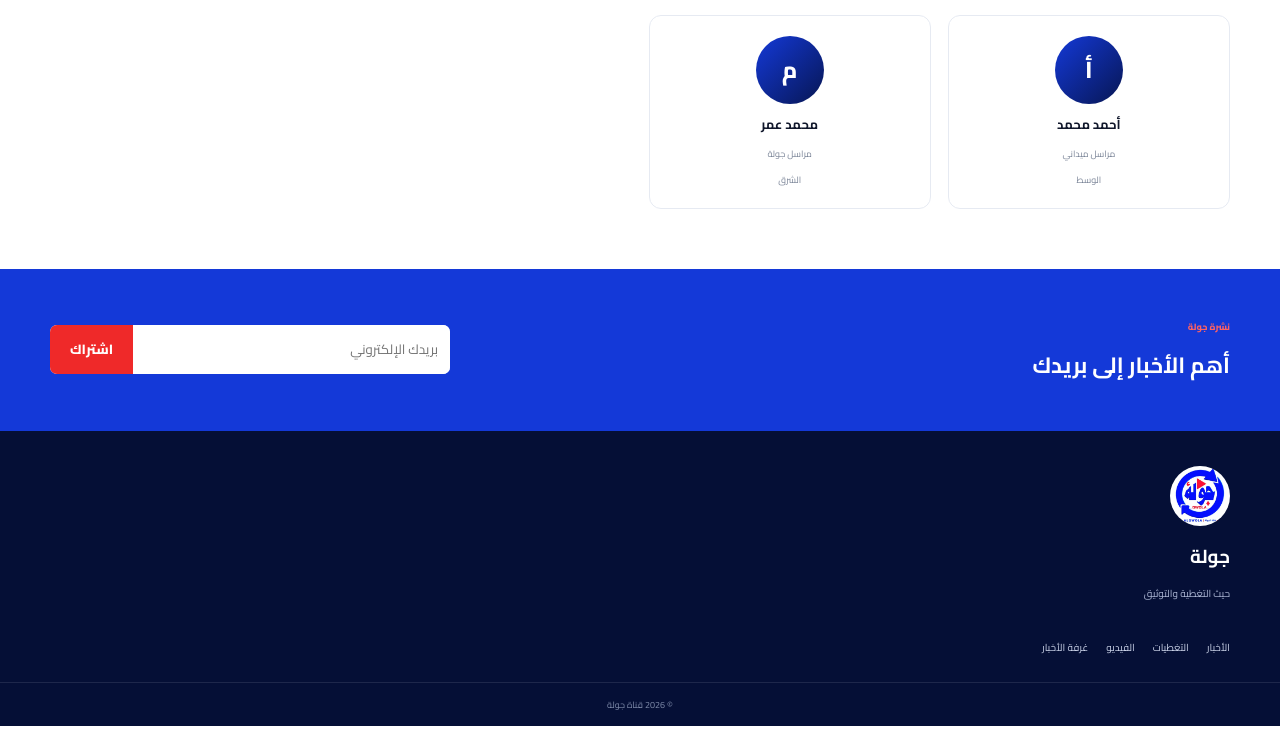
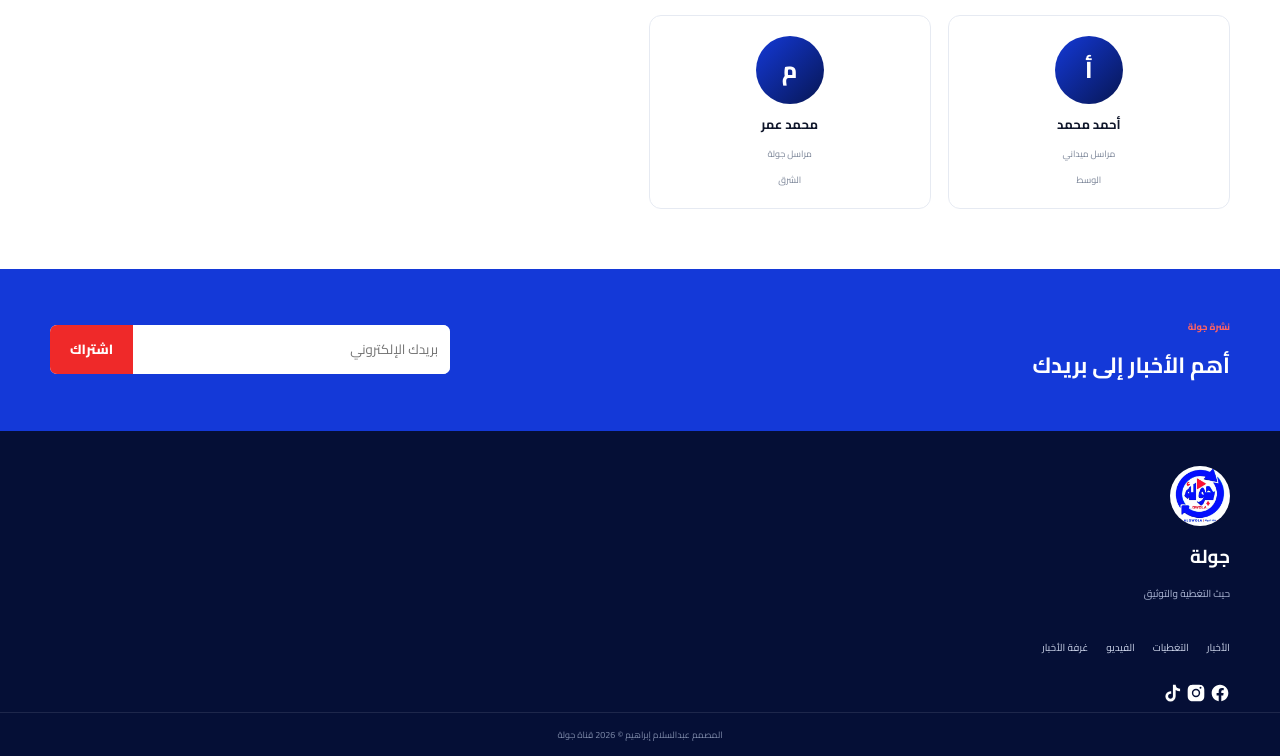
Before and after one commit to abdalslamderhim/gowlanow, a website: page index.html in a window 1280 px wide. Shown: the part 3354-4110 px from the top of the page. Before the commit the page ends 4080 px from the top, so only its background shows below. Drawn offline with Linux system fonts and the light colour scheme; no server answers.

Commit message:
Add social media links to footer

```diff
--- a/index.html
+++ b/index.html
@@ -30,7 +30,11 @@
 <section class="section" id="reporters"><div class="wrap"><div class="sect-head"><div><small>شبكة الميدان</small><h2>مراسلو جولة</h2></div></div><div class="people" id="reportersGrid"></div></div></section>
 <section class="newsletter"><div class="wrap"><div><small>نشرة جولة</small><h2>أهم الأخبار إلى بريدك</h2></div><form name="newsletter" method="POST" data-netlify="true"><input type="hidden" name="form-name" value="newsletter"><input name="email" type="email" placeholder="بريدك الإلكتروني" required><button>اشتراك</button></form></div></section>
 </main>
-<footer><div class="wrap"><img src="assets/logo.jpg"><h3>جولة</h3><p>حيث التغطية والتوثيق</p><div class="links"><a href="#latest">الأخبار</a><a href="#coverage">التغطيات</a><a href="#videos">الفيديو</a><a href="/admin.html">غرفة الأخبار</a></div></div><div class="copy">© 2026 قناة جولة</div></footer>
+<footer><div class="wrap"><img src="assets/logo.jpg"><h3>جولة</h3><p>حيث التغطية والتوثيق</p><div class="links"><a href="#latest">الأخبار</a><a href="#coverage">التغطيات</a><a href="#videos">الفيديو</a><a href="/admin.html">غرفة الأخبار</a></div><div class="social-links">
+<a href="https://www.facebook.com/gwola1" target="_blank" rel="noopener" aria-label="فيسبوك" class="social-icon fb"><svg viewBox="0 0 24 24" width="20" height="20" fill="currentColor"><path d="M22 12c0-5.523-4.477-10-10-10S2 6.477 2 12c0 4.991 3.657 9.128 8.438 9.878v-6.987h-2.54V12h2.54V9.797c0-2.506 1.492-3.89 3.777-3.89 1.094 0 2.238.195 2.238.195v2.462h-1.26c-1.243 0-1.63.771-1.63 1.562V12h2.773l-.443 2.891h-2.33v6.987C18.343 21.128 22 16.991 22 12z"/></svg></a>
+<a href="https://www.instagram.com/gowla_1" target="_blank" rel="noopener" aria-label="انستغرام" class="social-icon ig"><svg viewBox="0 0 24 24" width="20" height="20" fill="currentColor"><path d="M12 2c2.717 0 3.056.01 4.122.06 1.065.05 1.79.217 2.428.465.66.256 1.216.6 1.772 1.153a4.9 4.9 0 0 1 1.153 1.772c.247.637.415 1.363.465 2.428.05 1.066.06 1.405.06 4.122 0 2.717-.01 3.056-.06 4.122-.05 1.065-.218 1.79-.465 2.428a4.9 4.9 0 0 1-1.153 1.772 4.9 4.9 0 0 1-1.772 1.153c-.637.247-1.363.415-2.428.465-1.066.05-1.405.06-4.122.06-2.717 0-3.056-.01-4.122-.06-1.065-.05-1.79-.218-2.428-.465a4.9 4.9 0 0 1-1.772-1.153 4.9 4.9 0 0 1-1.153-1.772c-.247-.637-.415-1.363-.465-2.428C2.01 15.056 2 14.717 2 12c0-2.717.01-3.056.06-4.122.05-1.066.218-1.79.465-2.428A4.9 4.9 0 0 1 3.678 3.678 4.9 4.9 0 0 1 5.45 2.525c.637-.247 1.363-.415 2.428-.465C8.944 2.01 9.283 2 12 2zm0 5a5 5 0 1 0 0 10 5 5 0 0 0 0-10zm0 8.25a3.25 3.25 0 1 1 0-6.5 3.25 3.25 0 0 1 0 6.5zm5.4-8.44a1.17 1.17 0 1 0 0-2.34 1.17 1.17 0 0 0 0 2.34z"/></svg></a>
+<a href="https://www.tiktok.com/@.gowla" target="_blank" rel="noopener" aria-label="تيك توك" class="social-icon tt"><svg viewBox="0 0 24 24" width="20" height="20" fill="currentColor"><path d="M16.6 5.82c-.9-.98-1.4-2.26-1.4-3.6h-3.28v13.66c0 1.6-1.3 2.9-2.9 2.9-1.6 0-2.9-1.3-2.9-2.9 0-1.6 1.3-2.9 2.9-2.9.28 0 .55.04.8.11V9.8a6.3 6.3 0 0 0-.8-.05 6.16 6.16 0 1 0 6.16 6.16V8.4a9.5 9.5 0 0 0 5.32 1.62V6.74a5.9 5.9 0 0 1-3.9-.92z"/></svg></a>
+</div></div><div class="copy"> المصمم عبدالسلام إبراهيم    © 2026 قناة جولة</div></footer>
 <div class="modal" id="modal"><div class="modal-box"><button id="close">×</button><h2>البحث في أرشيف جولة</h2><input id="q" placeholder="ابحث عن خبر أو موضوع..."><div id="results"></div></div></div>
 <script src="app.js"></script>
 </body></html>
```
